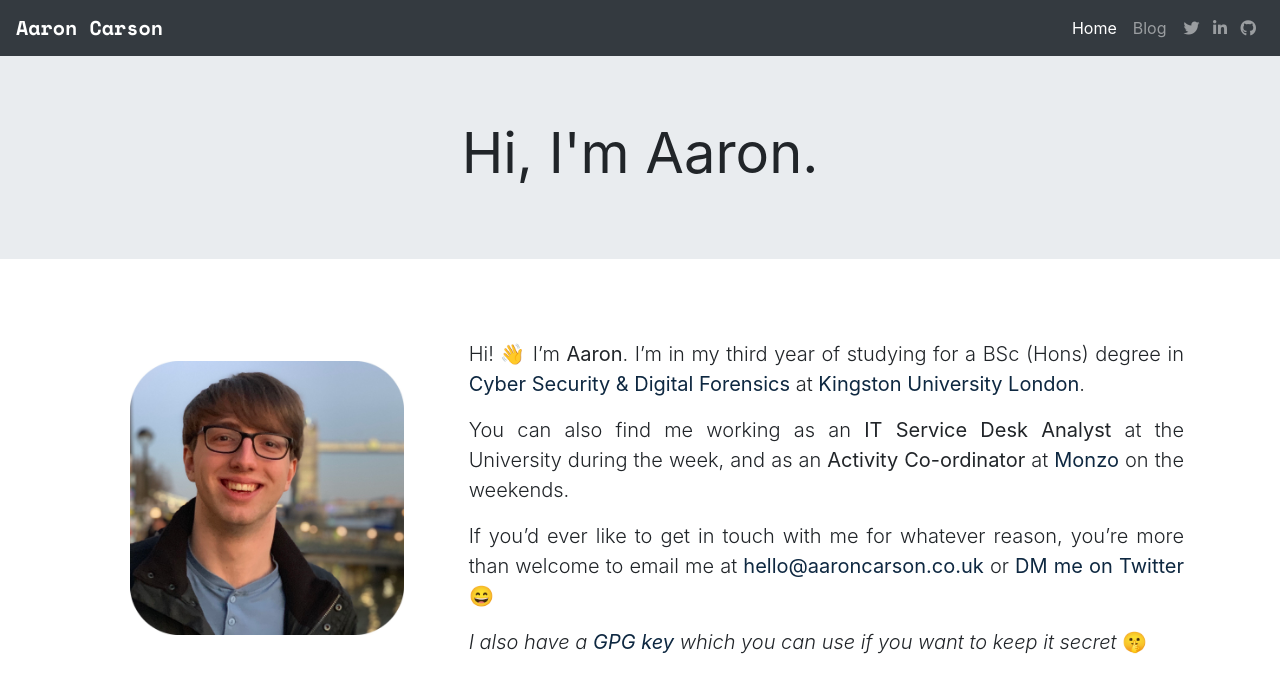
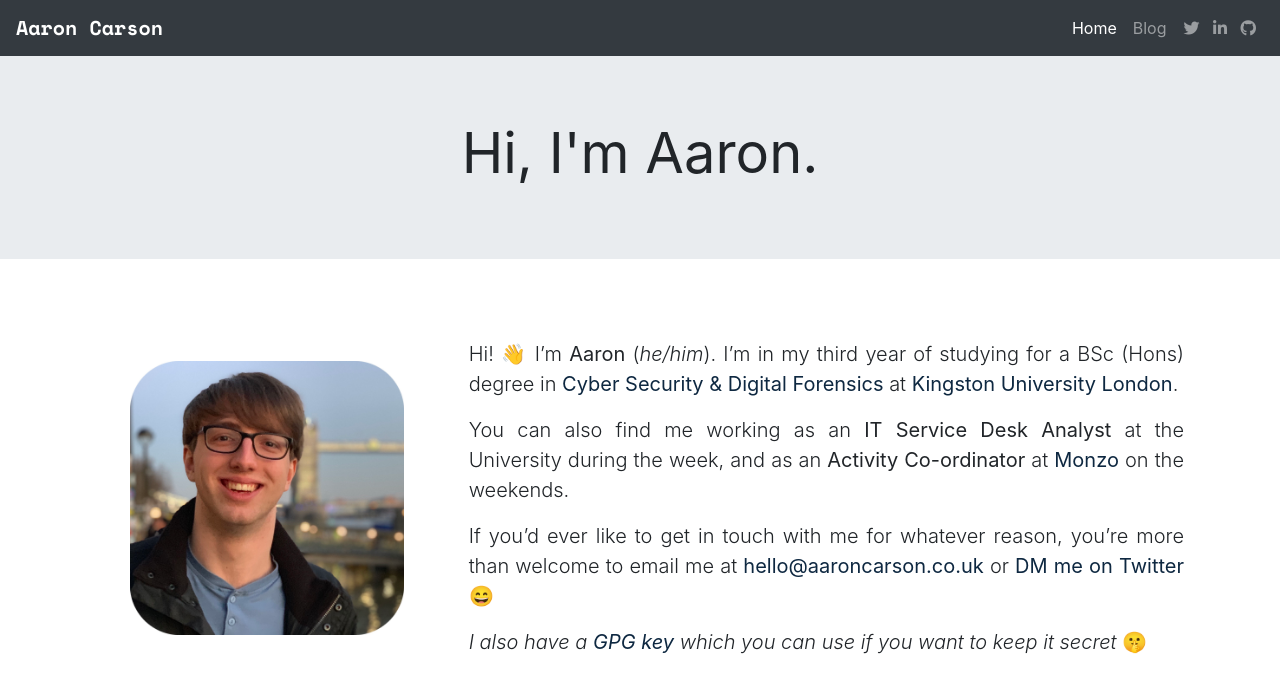
Before and after one commit to caraar12345/aaroncarson.co.uk_jekyll, a Jekyll site: the page built from index.md, in a window 1280 px wide. Shown: the top 693 px of the page. Built offline with Jekyll 4.4.1, drawn with Linux system fonts in a browser that asks for light colours; nearby versions of some CDN libraries.

Commit message:
i hope this isn't everything i needed

```diff
--- a/index.md
+++ b/index.md
@@ -7,7 +7,7 @@
   ![A picture of Aaron Carson with Tower Bridge in London behind.](/assets/images/aaroncarson.jpg){: style="margin: auto; display: block; width: 80%"}
 </div>
 <div class="col-md-8 my-4 lead text-justify" markdown="1">
-  Hi! 👋 I’m __Aaron__. I’m in my third year of studying for a BSc (Hons) degree in [__Cyber Security & Digital Forensics__](https://www.kingston.ac.uk/undergraduate/courses/cyber-security-computer-forensics/) at [__Kingston University London__](https://www.kingston.ac.uk/).
+  Hi! 👋 I’m __Aaron__ (_he/him_). I’m in my third year of studying for a BSc (Hons) degree in [__Cyber Security & Digital Forensics__](https://www.kingston.ac.uk/undergraduate/courses/cyber-security-computer-forensics/) at [__Kingston University London__](https://www.kingston.ac.uk/).
 
   You can also find me working as an __IT Service Desk Analyst__ at the University during the week, and as an __Activity Co-ordinator__ at [__Monzo__](https://monzo.com) on the weekends.
 
```
Also changed, not shown: _posts/2020-01-31-hello!.md (+2 -0 lines), 1 other file.
